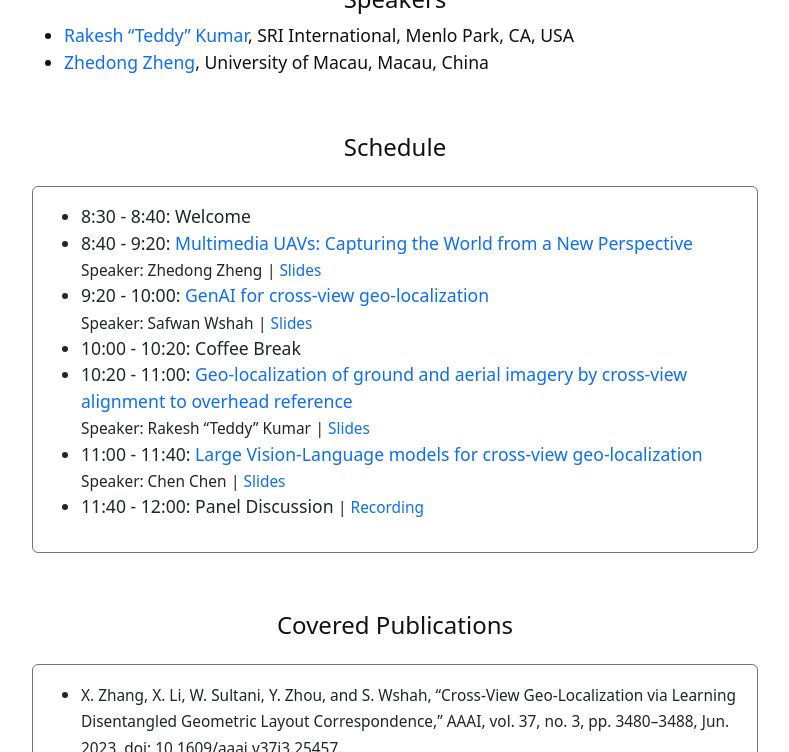
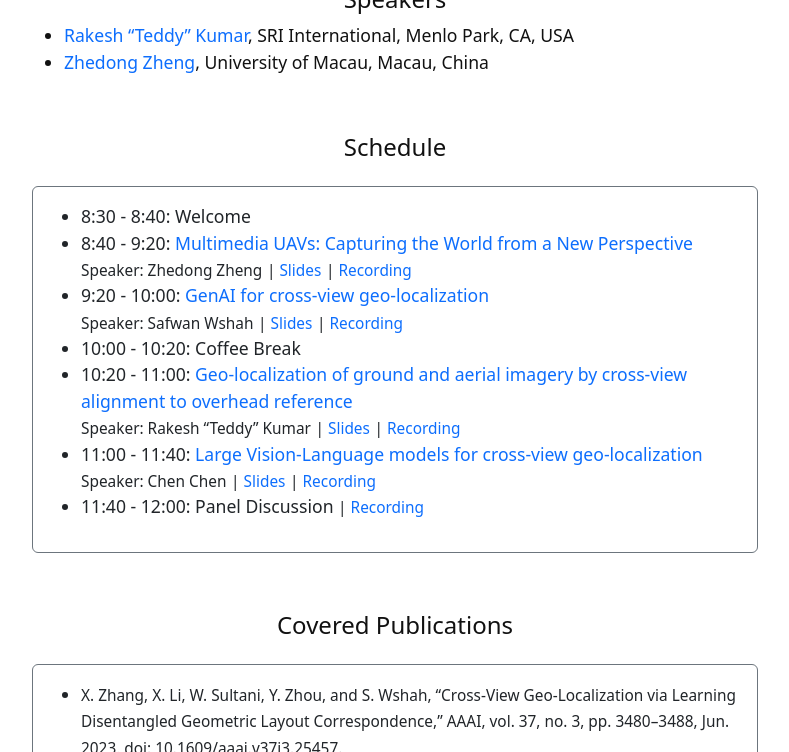
Before and after one commit to zxh009123/WACV25_CVGL_Tutorial, a Jekyll site: the page built from index.md, in a window 1280 px wide and 900 px high, scrolled down 1309 px, cut to the strip 0-752 px from the top of the window. Shown: the whole strip, without its empty margins (245-1034 px from the left). Built offline with Jekyll 4.4.1, drawn with Linux system fonts in a browser that asks for light colours.

Commit message:
add recording tag in schedule

```diff
--- a/_includes/toc.html
+++ b/_includes/toc.html
@@ -17,6 +17,7 @@
                         <small> Speaker: {{ section.presenter }}</small>
                         <!-- <small>| Time: {{ section.time }}</small> -->
                         <small>| <a href="{{section.slides}}">Slides</a></small>
+                        <small>| <a href="{{section.recording}}">Recording</a></small>
                     </li>
                     {% endif %}
 
```
